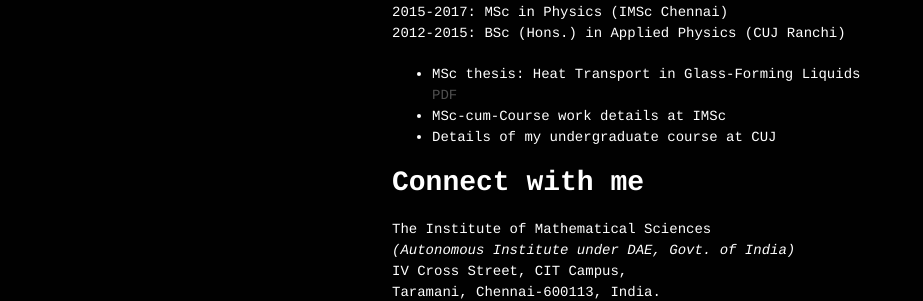
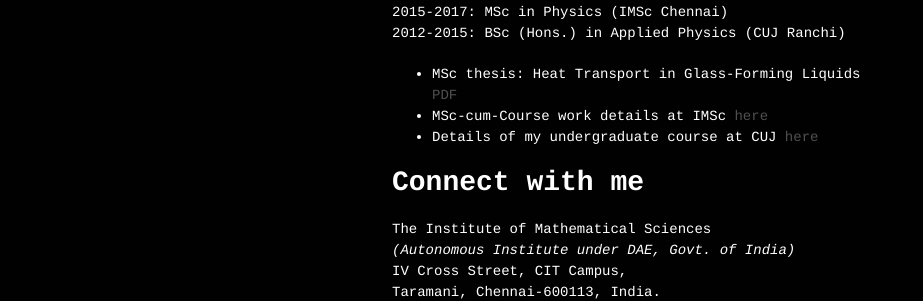
Before and after one commit to vinayphys/vinayphys.github.io, a Jekyll site: the page built from index.md, in a window 1280 px wide and 1122 px high. Shown: the part 521-822 px from the top of the window, without its empty margins (178-1101 px from the left). Built offline with Jekyll 4.4.1, drawn with Linux system fonts in a browser that asks for light colours; our own code applies the rules of GitHub Pages for plain Markdown files; a script that is not in the unit is left out.

Commit message:
Update index.md

```diff
--- a/index.md
+++ b/index.md
@@ -15,8 +15,8 @@
 2012-2015:	  BSc (Hons.) in Applied Physics (CUJ Ranchi)
 
 * MSc thesis: Heat Transport in Glass-Forming Liquids <a href="https://github.com/vinayphys/vinayphys.github.io/blob/master/files/masterThesis_vinayVaibhav.pdf">PDF</a>
-* MSc-cum-Course work details at IMSc
-* Details of my undergraduate course at CUJ
+* MSc-cum-Course work details at IMSc <a href="https://github.com/vinayphys/vinayphys.github.io/blob/master/files/imsc_courseDetails.pdf">here</a>
+* Details of my undergraduate course at CUJ <a href="https://github.com/vinayphys/vinayphys.github.io/blob/master/files/cuj_CourseDetails.pdf">here</a>
 
 # Connect with me
 The Institute of Mathematical Sciences
```
